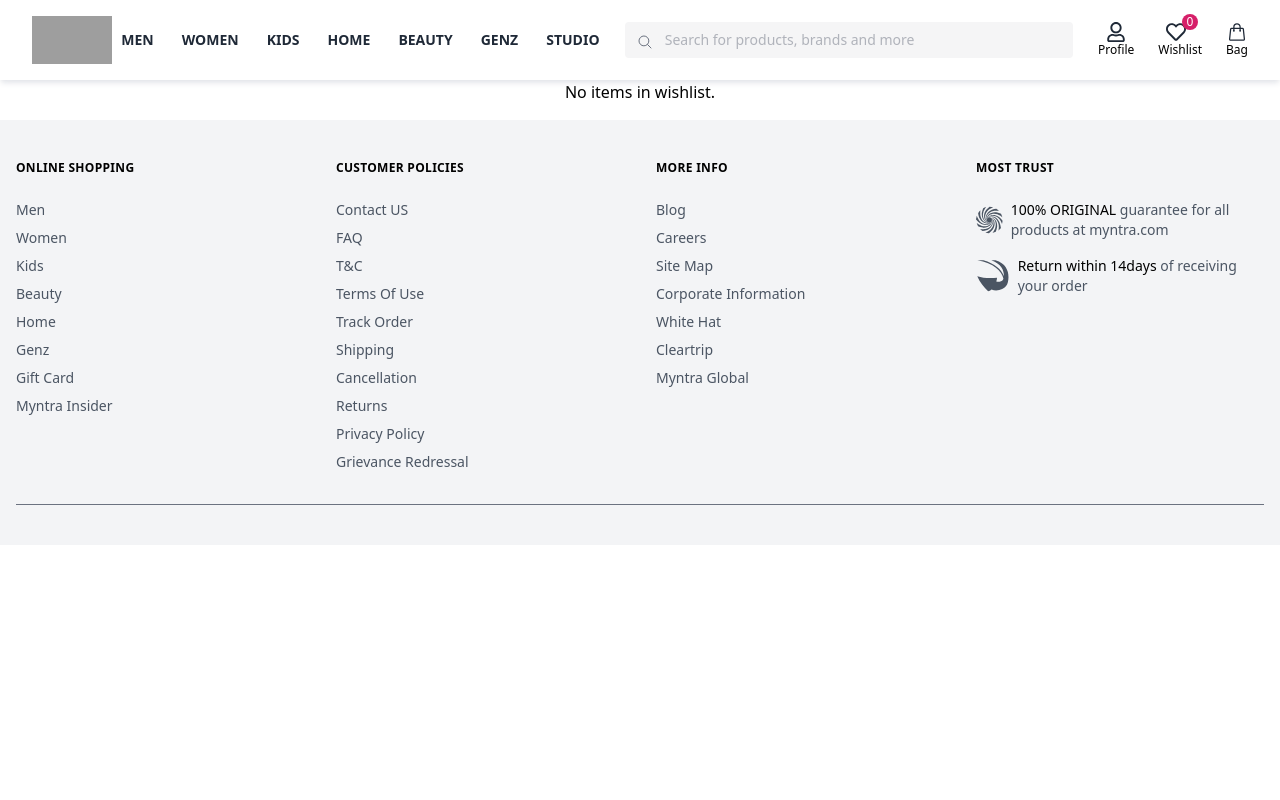
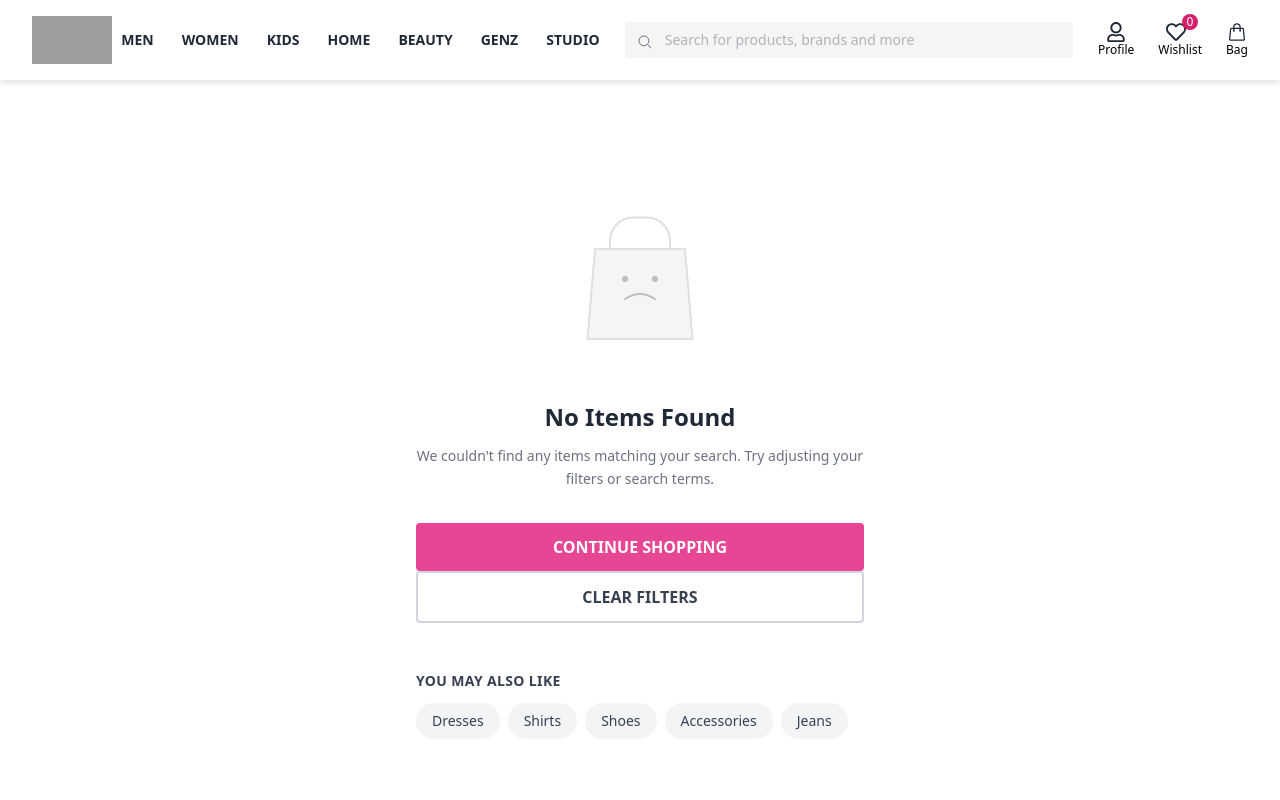
Before and after one commit to S1540/Myntra-Clone, a React (Vite) app: page /wishlist in a window 1280 px wide. Shown: the top 800 px of the page. Built offline with nearby package versions, Linux system fonts and the light colour scheme; grey boxes are pictures that could not be loaded.

Commit message:
add wishlist page structure

```diff
--- a/src/components/RoutePages/Wishlist/WishlistPage.jsx
+++ b/src/components/RoutePages/Wishlist/WishlistPage.jsx
@@ -1,25 +1,138 @@
 import React from "react";
 import { useWishlist } from "../../../context/WishlistContext";
+import { Link } from "react-router-dom";
 
 function WishlistPage() {
   const { wishlist } = useWishlist();
 
   if (!wishlist.length)
-    return <div className="p-4 text-center">No items in wishlist.</div>;
+    return (
+      <div className="min-h-screen bg-white flex items-center justify-center p-4">
+        <div className="text-center max-w-md">
+          {/* Empty bag illustration */}
+          <div className="mb-8 flex justify-center">
+            <div className="relative">
+              <svg
+                width="180"
+                height="180"
+                viewBox="0 0 180 180"
+                fill="none"
+                xmlns="http://www.w3.org/2000/svg"
+              >
+                {/* Shopping bag */}
+                <path
+                  d="M135 60H45L37.5 150H142.5L135 60Z"
+                  fill="#F5F5F6"
+                  stroke="#E0E0E0"
+                  strokeWidth="2"
+                />
+                <path
+                  d="M60 60V52.5C60 39.2 70.2 28.5 82.5 28.5H97.5C109.8 28.5 120 39.2 120 52.5V60"
+                  stroke="#E0E0E0"
+                  strokeWidth="2"
+                  fill="none"
+                />
+                {/* Sad face on bag */}
+                <circle cx="75" cy="90" r="3" fill="#BDBDBD" />
+                <circle cx="105" cy="90" r="3" fill="#BDBDBD" />
+                <path
+                  d="M75 110C75 110 82.5 105 90 105C97.5 105 105 110 105 110"
+                  stroke="#BDBDBD"
+                  strokeWidth="2"
+                  strokeLinecap="round"
+                  fill="none"
+                />
+              </svg>
+            </div>
+          </div>
+
+          {/* Text content */}
+          <h1 className="text-2xl font-bold text-gray-800 mb-3">
+            No Items Found
+          </h1>
+          <p className="text-gray-500 mb-8 text-sm leading-relaxed">
+            We couldn't find any items matching your search. Try adjusting your
+            filters or search terms.
+          </p>
+
+          {/* CTA Buttons */}
+          <div className="space-y-3">
+            <Link to={"/"}>
+              <button className="w-full bg-pink-500 hover:bg-pink-600 text-white font-semibold py-3 px-6 rounded transition-colors duration-200 cursor-pointer">
+                CONTINUE SHOPPING
+              </button>
+            </Link>
+
+            <Link to={"/"}>
+              <button className="w-full border-2 border-gray-300 hover:border-gray-400 text-gray-700 font-semibold py-3 px-6 rounded transition-colors duration-200 cursor-pointer">
+                CLEAR FILTERS
+              </button>
+            </Link>
+          </div>
+
+          {/* Suggestions */}
+          <div className="mt-12 text-left">
+            <h3 className="text-sm font-semibold text-gray-700 mb-3 uppercase tracking-wide">
+              You may also like
+            </h3>
+            <div className="flex flex-wrap gap-2">
+              {["Dresses", "Shirts", "Shoes", "Accessories", "Jeans"].map(
+                (item) => (
+                  <span
+                    key={item}
+                    className="px-4 py-2 bg-gray-100 hover:bg-gray-200 text-gray-700 text-sm rounded-full cursor-pointer transition-colors duration-200"
+                  >
+                    {item}
+                  </span>
+                )
+              )}
+            </div>
+          </div>
+        </div>
+      </div>
+    );
 
   return (
-    <div className="grid grid-cols-2 md:grid-cols-4 gap-4 p-4">
-      {wishlist.map((item) => (
-        <div key={item.id} className="border p-2 rounded">
-          <img
-            src={item.image}
-            alt={item.title}
-            className="w-full h-40 object-cover"
-          />
-          <h3 className="font-bold text-sm mt-2">{item.name}</h3>
-          <p className="text-gray-500 text-xs">{item.brand}</p>
-        </div>
-      ))}
+    <div className="flex flex-wrap gap-4 p-4 mt-5">
+      {wishlist.length === 0 ? (
+        <p className="text-center w-full text-gray-500">
+          No items in your wishlist
+        </p>
+      ) : (
+        wishlist.map((item) => (
+          <div
+            key={item.id}
+            className="border border-gray-200 rounded-xs shadow-sm hover:shadow-lg transition-shadow duration-300 w-48 md:w-56 h-auto bg-white"
+          >
+            <div className="relative">
+              <img
+                src={item.image}
+                alt={item.name}
+                className="w-full h-48 md:h-56 object-cover"
+              />
+              {item.discount && (
+                <span className="absolute top-2 left-2 bg-pink-500 text-white text-xs font-bold px-2 py-1 rounded">
+                  {item.discount}
+                </span>
+              )}
+            </div>
+            <div className="p-3 py-4 space-y-3">
+              <h3 className="text-sm md:text-base font-semibold text-gray-800 truncate">
+                {item.name}
+              </h3>
+              <div className="flex items-center justify-between mt-1">
+                <p className="text-black font-bold text-sm">₹{item.price}</p>
+                {item.rating > 0 && (
+                  <div className="flex items-center space-x-1 text-xs text-green-600 font-semibold">
+                    <span>{item.rating}</span>
+                    <span>⭐</span>
+                  </div>
+                )}
+              </div>
+            </div>
+          </div>
+        ))
+      )}
     </div>
   );
 }
--- a/src/output.css
+++ b/src/output.css
@@ -261,6 +261,9 @@
   .z-50 {
     z-index: 50;
   }
+  .mx-2 {
+    margin-inline: calc(var(--spacing) * 2);
+  }
   .mx-4 {
     margin-inline: calc(var(--spacing) * 4);
   }
@@ -285,11 +288,17 @@
   .mt-4 {
     margin-top: calc(var(--spacing) * 4);
   }
+  .mt-5 {
+    margin-top: calc(var(--spacing) * 5);
+  }
   .mt-6 {
     margin-top: calc(var(--spacing) * 6);
   }
   .mt-8 {
     margin-top: calc(var(--spacing) * 8);
+  }
+  .mt-12 {
+    margin-top: calc(var(--spacing) * 12);
   }
   .mb-1 {
     margin-bottom: calc(var(--spacing) * 1);
@@ -351,14 +360,32 @@
   .h-40 {
     height: calc(var(--spacing) * 40);
   }
+  .h-44 {
+    height: calc(var(--spacing) * 44);
+  }
+  .h-48 {
+    height: calc(var(--spacing) * 48);
+  }
   .h-52 {
     height: calc(var(--spacing) * 52);
+  }
+  .h-70 {
+    height: calc(var(--spacing) * 70);
+  }
+  .h-72 {
+    height: calc(var(--spacing) * 72);
   }
   .h-80 {
     height: calc(var(--spacing) * 80);
   }
+  .h-auto {
+    height: auto;
+  }
   .h-full {
     height: 100%;
+  }
+  .max-h-84 {
+    max-height: calc(var(--spacing) * 84);
   }
   .min-h-screen {
     min-height: 100vh;
@@ -377,6 +404,9 @@
   }
   .w-28 {
     width: calc(var(--spacing) * 28);
+  }
+  .w-48 {
+    width: calc(var(--spacing) * 48);
   }
   .w-56 {
     width: calc(var(--spacing) * 56);
@@ -489,6 +519,13 @@
       margin-block-end: calc(calc(var(--spacing) * 2) * calc(1 - var(--tw-space-y-reverse)));
     }
   }
+  .space-y-3 {
+    :where(& > :not(:last-child)) {
+      --tw-space-y-reverse: 0;
+      margin-block-start: calc(calc(var(--spacing) * 3) * var(--tw-space-y-reverse));
+      margin-block-end: calc(calc(var(--spacing) * 3) * calc(1 - var(--tw-space-y-reverse)));
+    }
+  }
   .space-y-4 {
     :where(& > :not(:last-child)) {
       --tw-space-y-reverse: 0;
@@ -554,6 +591,10 @@
     border-style: var(--tw-border-style);
     border-width: 1px;
   }
+  .border-2 {
+    border-style: var(--tw-border-style);
+    border-width: 2px;
+  }
   .border-t {
     border-top-style: var(--tw-border-style);
     border-top-width: 1px;
@@ -578,6 +619,9 @@
   }
   .border-gray-300 {
     border-color: #D1D5DB;
+  }
+  .border-gray-400 {
+    border-color: #9CA3AF;
   }
   .border-gray-500 {
     border-color: #6B7280;
@@ -612,8 +656,17 @@
   .fill-current {
     fill: currentcolor;
   }
+  .object-contain {
+    object-fit: contain;
+  }
   .object-cover {
     object-fit: cover;
+  }
+  .object-fill {
+    object-fit: fill;
+  }
+  .object-center {
+    object-position: center;
   }
   .p-2 {
     padding: calc(var(--spacing) * 2);
@@ -629,6 +682,12 @@
   }
   .p-12 {
     padding: calc(var(--spacing) * 12);
+  }
+  .px-0 {
+    padding-inline: calc(var(--spacing) * 0);
+  }
+  .px-0\.5 {
+    padding-inline: calc(var(--spacing) * 0.5);
   }
   .px-1 {
     padding-inline: calc(var(--spacing) * 1);
@@ -701,6 +760,9 @@
   }
   .text-center {
     text-align: center;
+  }
+  .text-left {
+    text-align: left;
   }
   .font-mono {
     font-family: var(--font-mono);
@@ -786,6 +848,12 @@
   .text-gray-800 {
     color: #1F2937;
   }
+  .text-green-600 {
+    color: #057A55;
+  }
+  .text-orange-400 {
+    color: #FF8A4C;
+  }
   .text-orange-500 {
     color: #FF5A1F;
   }
@@ -846,10 +914,19 @@
     transition-timing-function: var(--tw-ease, var(--default-transition-timing-function));
     transition-duration: var(--tw-duration, var(--default-transition-duration));
   }
+  .transition-shadow {
+    transition-property: box-shadow;
+    transition-timing-function: var(--tw-ease, var(--default-transition-timing-function));
+    transition-duration: var(--tw-duration, var(--default-transition-duration));
+  }
   .transition-transform {
     transition-property: transform, translate, scale, rotate;
     transition-timing-function: var(--tw-ease, var(--default-transition-timing-function));
     transition-duration: var(--tw-duration, var(--default-transition-duration));
+  }
+  .duration-200 {
+    --tw-duration: 200ms;
+    transition-duration: 200ms;
   }
   .duration-300 {
     --tw-duration: 300ms;
@@ -873,10 +950,24 @@
       }
     }
   }
+  .hover\:border-gray-400 {
+    &:hover {
+      @media (hover: hover) {
+        border-color: #9CA3AF;
+      }
+    }
+  }
   .hover\:bg-gray-100 {
     &:hover {
       @media (hover: hover) {
         background-color: #F3F4F6;
+      }
+    }
+  }
+  .hover\:bg-gray-200 {
+    &:hover {
+      @media (hover: hover) {
+        background-color: #E5E7EB;
       }
     }
   }
@@ -912,6 +1003,14 @@
     &:hover {
       @media (hover: hover) {
         color: #D61F69;
+      }
+    }
+  }
+  .hover\:shadow-lg {
+    &:hover {
+      @media (hover: hover) {
+        --tw-shadow: 0 10px 15px -3px var(--tw-shadow-color, rgb(0 0 0 / 0.1)), 0 4px 6px -4px var(--tw-shadow-color, rgb(0 0 0 / 0.1));
+        box-shadow: var(--tw-inset-shadow), var(--tw-inset-ring-shadow), var(--tw-ring-offset-shadow), var(--tw-ring-shadow), var(--tw-shadow);
       }
     }
   }
@@ -977,6 +1076,16 @@
       height: calc(var(--spacing) * 12);
     }
   }
+  .md\:h-56 {
+    @media (width >= 48rem) {
+      height: calc(var(--spacing) * 56);
+    }
+  }
+  .md\:w-56 {
+    @media (width >= 48rem) {
+      width: calc(var(--spacing) * 56);
+    }
+  }
   .md\:grid-cols-3 {
     @media (width >= 48rem) {
       grid-template-columns: repeat(3, minmax(0, 1fr));
@@ -1000,6 +1109,12 @@
   .md\:pb-4 {
     @media (width >= 48rem) {
       padding-bottom: calc(var(--spacing) * 4);
+    }
+  }
+  .md\:text-base {
+    @media (width >= 48rem) {
+      font-size: var(--text-base);
+      line-height: var(--tw-leading, var(--text-base--line-height));
     }
   }
   .lg\:grid-cols-4 {
```
